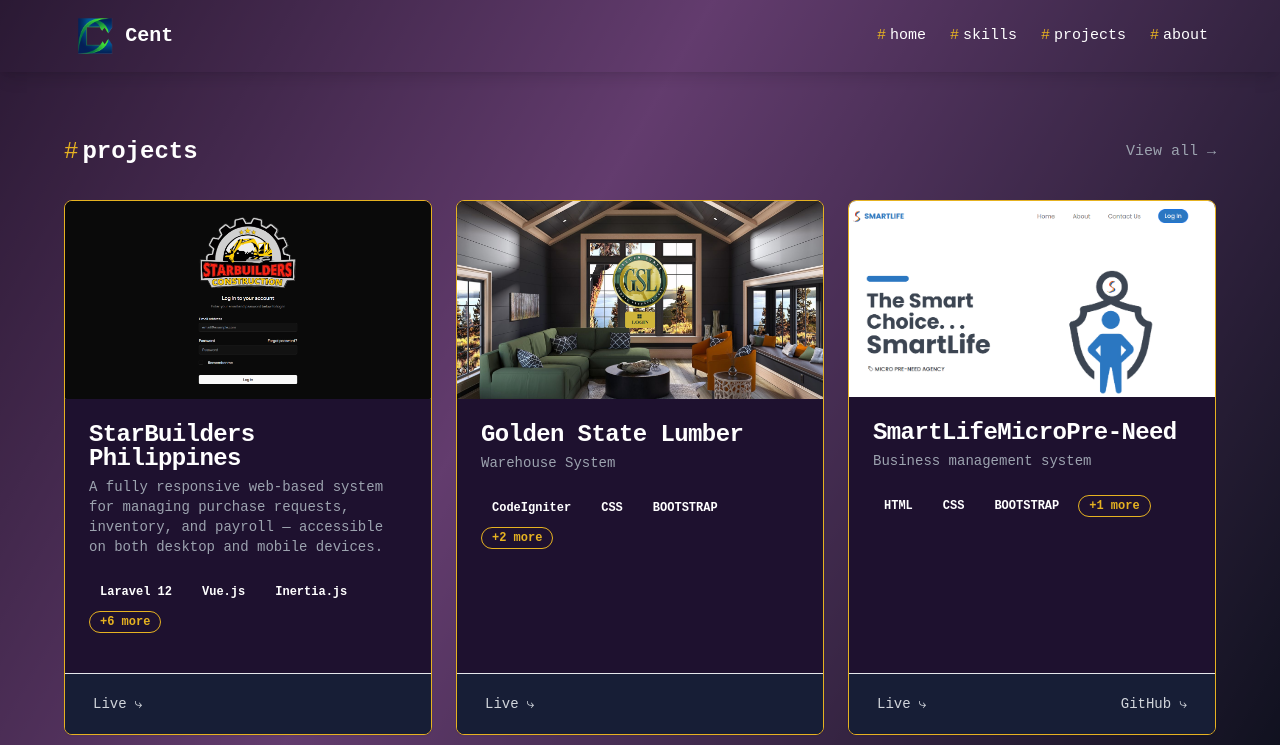
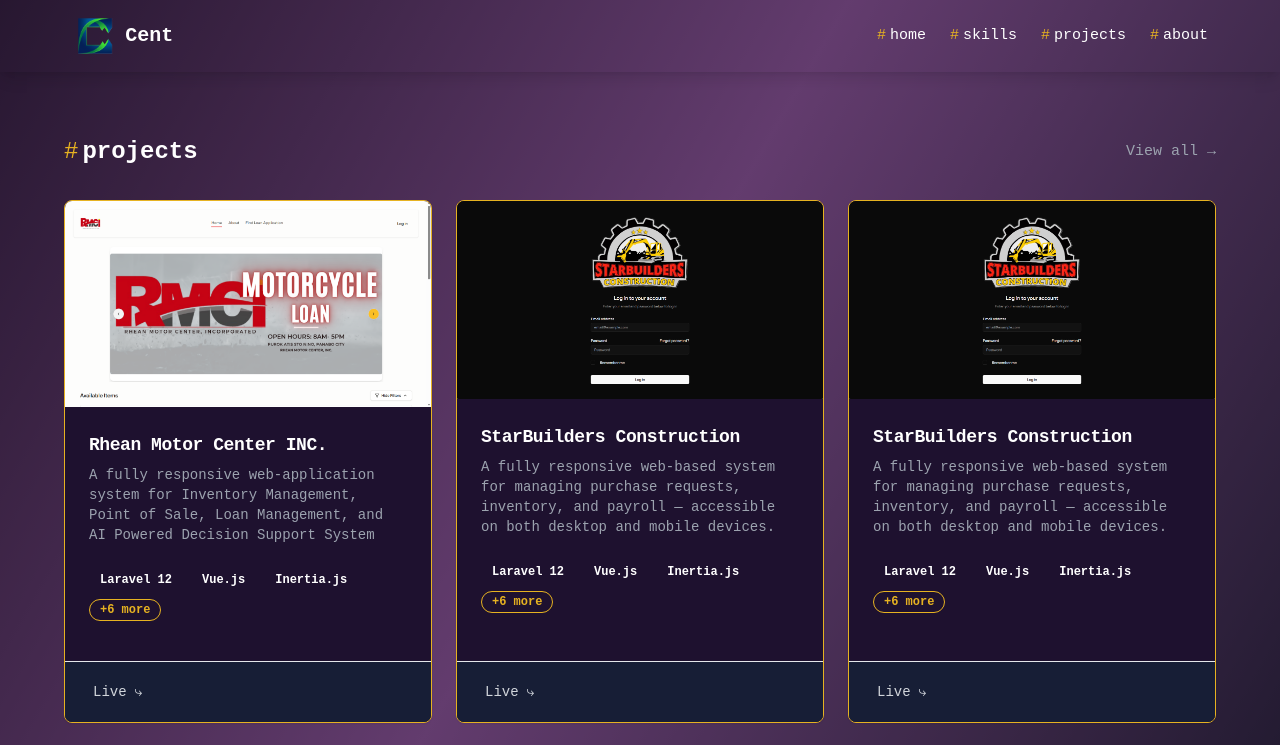
Before and after one commit to CentKenneth/centkennethperia, a Vue app: page /projects in a window 1280 px wide. Shown: the top 745 px of the page. Built offline with nearby package versions, Linux system fonts and the light colour scheme.

Commit message:
Add Rhean Motor Center project and update project details

```diff
--- a/src/views/Home.vue
+++ b/src/views/Home.vue
@@ -38,7 +38,7 @@
             <a href="https://mail.google.com/mail/?view=cm&fs=1&to=mycentkennethperia@gmail.com" target="_blank">
               <Button
                 variant="outline"
-                class="border-custom-orange text-white hover:bg-custom-purple/20"
+                class="border-custom-orange text-gray-800 hover:bg-custom-purple/20"
                 size="lg"
               >
                 <svg xmlns="http://www.w3.org/2000/svg" class="h-5 w-5 mr-2 text-custom-orange" viewBox="0 0 20 20" fill="currentColor">
--- a/src/views/Projects.vue
+++ b/src/views/Projects.vue
@@ -15,6 +15,7 @@
 import menncImage from '../assets/images/mennc.png'
 import pharmacy from '../assets/images/pharmacy.png'
 import starbuilders from '../assets/images/starbuilderspc.png'
+import rmci from '../assets/images/rmci.png'
 
 interface Project {
   id: number
@@ -29,6 +30,24 @@
 const projects = ref<Project[]>([
   {
     id: 1,
+    image: rmci,
+    tags: [
+      'Laravel 12',
+      'Vue.js',
+      'Inertia.js',
+      'TypeScript',
+      'Tailwind CSS',
+      'PrimeVue',
+      'shadcn/ui',
+      'Lucide Icons',
+      'MySQL'
+    ],
+    name: 'Rhean Motor Center INC.',
+    description: 'A fully responsive web-application system for Inventory Management, Point of Sale, Loan Management, and AI Powered Decision Support System',
+    liveLink: 'https://rheanmotorcenter.com',
+  },
+  {
+    id: 2,
     image: starbuilders,
     tags: [
       'Laravel 12',
@@ -41,12 +60,30 @@
       'Lucide Icons',
       'MySQL'
     ],
-    name: 'StarBuilders Philippines',
+    name: 'StarBuilders Construction',
     description: 'A fully responsive web-based system for managing purchase requests, inventory, and payroll — accessible on both desktop and mobile devices.',
     liveLink: 'https://starbuilders.ph',
   },
   {
-    id: 2,
+    id: 3,
+    image: starbuilders,
+    tags: [
+      'Laravel 12',
+      'Vue.js',
+      'Inertia.js',
+      'TypeScript',
+      'Tailwind CSS',
+      'PrimeVue',
+      'shadcn/ui',
+      'Lucide Icons',
+      'MySQL'
+    ],
+    name: 'StarBuilders Construction',
+    description: 'A fully responsive web-based system for managing purchase requests, inventory, and payroll — accessible on both desktop and mobile devices.',
+    liveLink: 'https://starbuilders.ph',
+  },
+  {
+    id: 4,
     image: goldenstatelumber,
     tags: ['CodeIgniter', 'CSS', 'BOOTSTRAP', 'Javascript', 'REST'],
     name: 'Golden State Lumber',
@@ -54,7 +91,7 @@
     liveLink: 'https://gslwms.jastech.co',
   },
   {
-    id: 3,
+    id: 5,
     image: smartlifeImage,
     tags: ['HTML', 'CSS', 'BOOTSTRAP', 'PHP'],
     name: 'SmartLifeMicroPre-Need',
@@ -63,7 +100,7 @@
     GithubLink: 'https://github.com/CentKenneth/smartlife',
   },
   {
-    id: 4,
+    id: 6,
     image: menncImage,
     tags: ['VUEJS', 'VUETIFY', 'NUXT', 'LARAVEL'],
     name: 'MENNC Healthcare',
@@ -72,7 +109,7 @@
     GithubLink: 'https://github.com/CentKenneth',
   },
   {
-    id: 5,
+    id: 7,
     image: pharmacy,
     tags: ['FIGMA', 'PHOTOSHOP'],
     name: 'Donna Mae Pharmacy',
@@ -108,7 +145,7 @@
           <img :src="project.image" alt="Project Image" class="w-full h-50 object-cover">
 
           <CardHeader>
-            <CardTitle class="text-white">{{ project.name }}</CardTitle>
+            <CardTitle class="text-white text-lg">{{ project.name }}</CardTitle>
             <CardDescription class="text-gray-400">{{ project.description }}</CardDescription>
           </CardHeader>
 
```
Also changed, not shown: src/assets/images/rmci.png (added).
